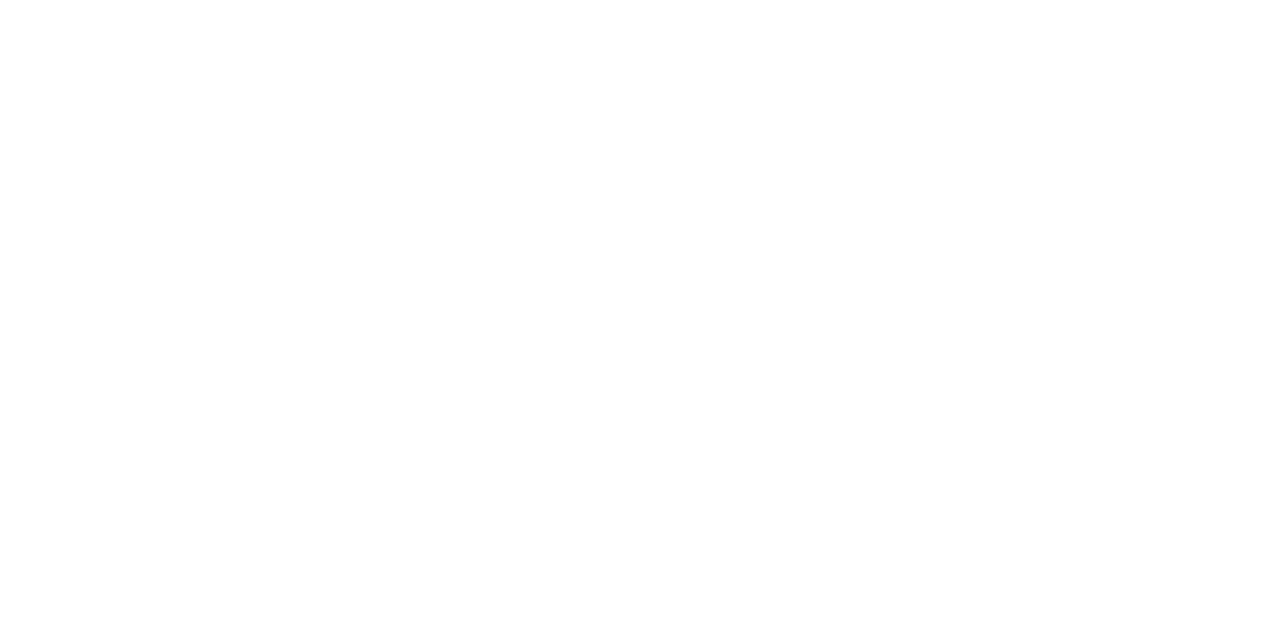
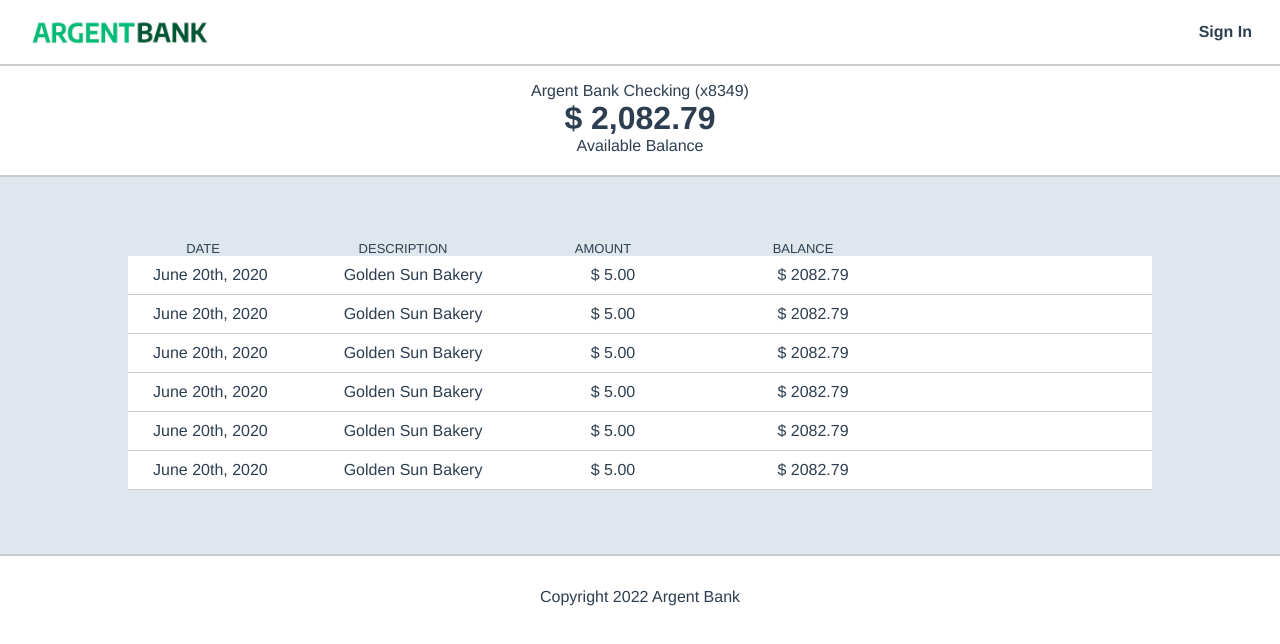
Before and after one commit to OSFR34/ozturk_selma_1_code_phase1_092022, a React (Create React App) app in the folder frontend/: page /transactions/1 in a window 1280 px wide. Before the commit this address had no page. Shown: the top 644 px of the page. Built offline with nearby package versions, Linux system fonts and the light colour scheme; the HTML template or start-up script is replaced by a standard one.

Commit message:
Création page transaction

```diff
--- a/frontend/src/App.js
+++ b/frontend/src/App.js
@@ -3,6 +3,7 @@
 import HomePage from './components/HomePage/HomePage';
 import LoginPage from './components/LoginPage/LoginPage';
 import ProfilePage from './components/ProfilePage/ProfilePage';
+import DetailPage from './components/DetailPage/DetailPage';
 
 function App() {
   return (
@@ -11,6 +12,7 @@
         <Route path='/' element={<HomePage/>} />
         <Route path='/login' element={<LoginPage/>} />
         <Route path='/profile' element={<ProfilePage/>} />
+        <Route path='/transactions/:id' element={<DetailPage/>} />
       </Routes>
     </BrowserRouter>
   );
--- /dev/null
+++ b/frontend/src/components/DetailPage/DetailPage.js
@@ -0,0 +1,42 @@
+import React from 'react'
+import {useParams} from 'react-router-dom'
+import Footer from '../Footer/Footer'
+import Header from '../Header/Header'
+import {useSelector} from 'react-redux'
+import './detailPage.css'
+import TransactionItem from '../TransactionItem/TransactionItem'
+
+export default function DetailsPage() {
+// this parameter can use to get transaction details from backend server.
+  let {id} = useParams()
+// get all redux store states
+const isAuth = useSelector(state => state.loginReducer)
+
+  return (
+    <div className='detail-parent' >
+        <Header/>
+        <div className='hero-title'>
+            <p>Argent Bank Checking (x8349)</p>
+            <h1>$ 2,082.79 </h1>
+            <p className='hero-title-text'>Available Balance</p>
+        </div>
+        <div className='detail-main'>
+            <div className='title-group'>
+                <div>DATE</div>
+                <div>DESCRIPTION</div>
+                <div>AMOUNT</div>
+                <div>BALANCE</div>
+            </div>
+            <TransactionItem/>
+            <TransactionItem/>
+            <TransactionItem/>
+            <TransactionItem/>
+            <TransactionItem/>
+            <TransactionItem/>
+        </div>
+
+        <Footer/>
+    </div>
+
+  )
+}
--- /dev/null
+++ b/frontend/src/components/DetailPage/detailPage.css
@@ -0,0 +1,52 @@
+.hero-title{
+    border-bottom:2px solid #ccc;
+    border-top:2px solid #ccc;
+    padding-bottom:20px;
+}
+.hero-title p {
+    margin-bottom:0;
+}
+.hero-title h1{
+    margin-top:0;
+    margin-bottom:0;
+    font-weight: bold;
+}
+.hero-title-text{
+    margin-top:0;
+}
+.detail-main{
+    background-color: #e0e6ed;
+    padding:5% 10%;
+    /* width: 800px; */
+}
+.title-group{
+    display:grid;
+    grid-template-columns:200px 200px 200px 200px  ;
+}
+.title-group div{
+    width: 150px;
+    font-size:13px;
+}
+
+@media (max-width:768px) {
+    .title-group {
+        grid-template-columns:  190px 190px 190px 190px;
+    }
+    .title-group div{
+        width: 106px;
+        font-size:8px;
+    }
+    .detail-main {
+        padding : 2% ;
+    }
+}
+@media (max-width:425px) {
+    .title-group {
+        grid-template-columns:  repeat(4,1fr)!important ;
+
+    }
+    .detail-main {
+        padding : 2% ;
+        width: 100vw;
+    }
+}
--- a/frontend/src/components/ProfilePage/ProfilePage.js
+++ b/frontend/src/components/ProfilePage/ProfilePage.js
@@ -66,6 +66,10 @@
         .catch(error => console.error(error))
 
     }
+    // Redirection vers la page Detail
+    const handleNavigateDetail = (e, id) => {
+       navigate(`/transactions/${id}`)
+    }
 
     return (
         <div>
@@ -88,7 +92,7 @@
 
                         <h1>Welcome Back<br />
                             {
-                                isAuth.user.firstName + ' ' + isAuth.user.lastName + '!'
+                                isAuth.user.firstName + ' ' + isAuth.user.lastName +' !'
                             }
                         </h1>
                         <button className="edit-button" onClick={handleEditOpen}>Edit Name</button>
@@ -103,7 +107,7 @@
                         <p className="account-amount-description">Available Balance</p>
                     </div>
                     <div className="account-content-wrapper cta">
-                        <button className="transaction-button">View transactions</button>
+                        <button className="transaction-button" onClick={(e) => handleNavigateDetail(e,1)}>View transactions</button>
                     </div>
                 </section>
                 <section className="account">
@@ -113,7 +117,7 @@
                         <p className="account-amount-description">Available Balance</p>
                     </div>
                     <div className="account-content-wrapper cta">
-                        <button className="transaction-button">View transactions</button>
+                        <button className="transaction-button" onClick={(e) => handleNavigateDetail(e,2)}>View transactions</button>
                     </div>
                 </section>
                 <section className="account">
@@ -123,7 +127,7 @@
                         <p className="account-amount-description">Current Balance</p>
                     </div>
                     <div className="account-content-wrapper cta">
-                        <button className="transaction-button">View transactions</button>
+                        <button className="transaction-button" onClick={(e) => handleNavigateDetail(e,3)}>View transactions</button>
                     </div>
                 </section>
             </main>
--- /dev/null
+++ b/frontend/src/components/TransactionItem/TransactionItem.js
@@ -0,0 +1,43 @@
+import React, {useState} from 'react'
+import './transactionItem.css'
+
+export default function TransactionItem() {
+
+    const [collapseOpenState, setCollapseOpenState] = useState(false)
+
+    const changeCollapseState = () => {
+        setCollapseOpenState(!collapseOpenState)
+    }
+
+    return (
+    <div className='transaction-item-parent' onClick={changeCollapseState}>
+    <div className='date-column'>
+        {
+            collapseOpenState ?  <i className='fa fa-angle-up'></i> : <i className='fa fa-angle-down'></i>
+        }
+
+
+        <span>June 20th, 2020</span>
+    </div>
+    <div>
+        Golden Sun Bakery
+    </div>
+    <div>$ 5.00</div>
+    <div>$ 2082.79</div>
+    {
+        collapseOpenState ? <div className='selection-collapse'>
+        <div>
+            Transaction Type: <span className='type-name'>Electronic</span>
+        </div>
+        <div>
+            Category: <span className='category-name'>Food</span><i className='fa fa-pencil'></i>
+        </div>
+        <div>
+            Notes: <i className='fa fa-pencil'></i>
+        </div>
+    </div>:null
+    }
+</div>
+
+  )
+}
--- /dev/null
+++ b/frontend/src/components/TransactionItem/transactionItem.css
@@ -0,0 +1,62 @@
+.fa-angle-down:before {
+    font-size:24px;
+    color:#4c5c6b;
+    font-weight: 600;
+}
+.fa-angle-up:before {
+    font-size:24px;
+    color:#4c5c6b;
+    font-weight: 600;
+}
+.transaction-collapse{
+    width:100%;
+    background-color: white;
+}
+.transaction-item-parent{
+    display:grid;
+    grid-template-columns:  200px 200px 200px 200px ;
+    background-color: white;
+    font-weight: 500;
+    cursor:pointer;
+    border-bottom:1px solid #ccc;
+}
+.transaction-item-parent div{
+    width: 150px;
+    padding:10px;
+}
+.date-column{
+    display:flex;
+    align-items: center;
+}
+.date-column span{
+    margin-left:15px;
+}
+.selection-collapse{
+    width: 100%!important;
+}
+.selection-collapse div{
+    width:100%!important;
+    text-align:left!important;
+    margin-left:21px;
+}
+.category-name{
+    margin-right:8px;
+}
+
+@media only screen and (max-width:768px) {
+    .transaction-item-parent{
+
+        grid-template-columns:  190px 190px 190px 190px ;
+
+    }
+}
+
+@media only screen and (max-width:425px) {
+    .transaction-item-parent{
+        grid-template-columns:  repeat(4, 1fr) ;
+    }
+    .transaction-item-parent div{
+        width: 106px;
+        padding:2%;
+    }
+}
--- a/frontend/src/index.css
+++ b/frontend/src/index.css
@@ -7,10 +7,11 @@
 }
 
 body {
-  margin: 0;
+  margin: 0 auto;
   display: flex;
   flex-direction: column;
   min-height: 100vh;
+  max-width: 1600px;
 }
 
 .main {
```
